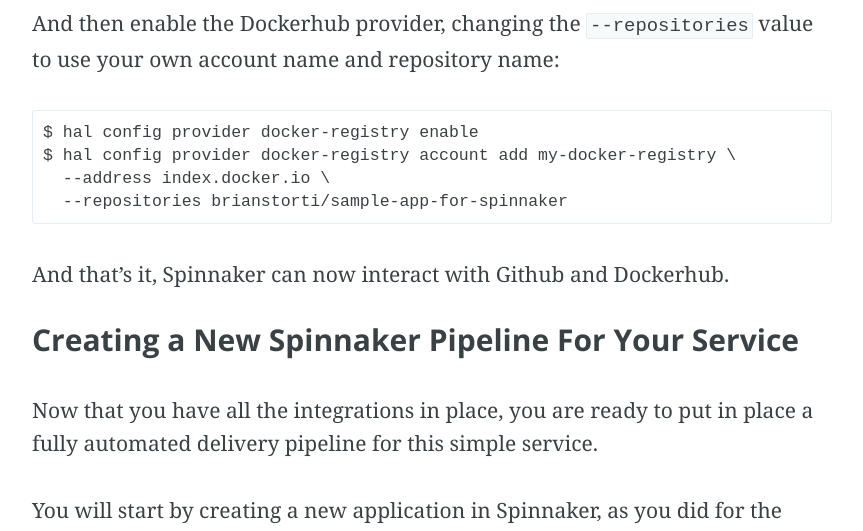
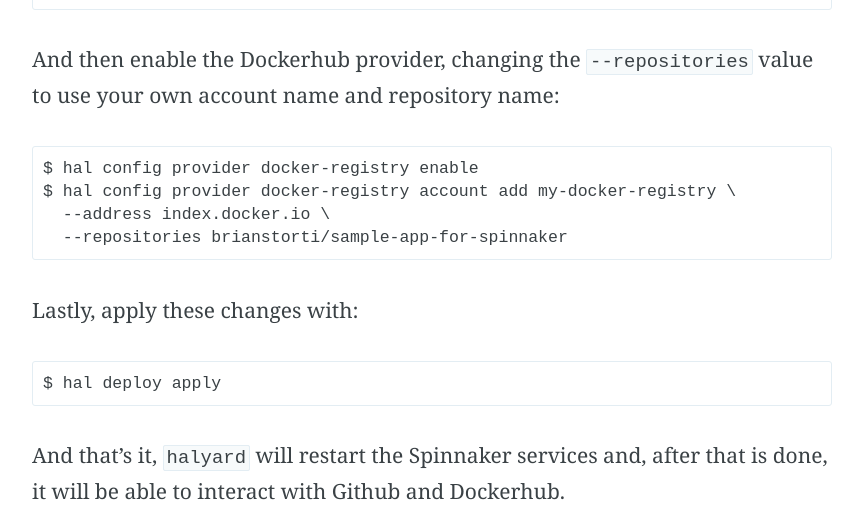
Before and after one commit to brianstorti/brianstorti.github.io, a Jekyll site: the page built from _posts/2021-05-24-ultimate-guide-to-using-kubernetes-with-spinnaker.md, in a window 1280 px wide and 1400 px high, scrolled down 18359 px. Shown: the top 531 px of the window, without its empty margins (208-1071 px from the left). Built offline with Jekyll 4.4.1, drawn with Linux system fonts in a browser that asks for light colours; comment, search, counter and statistics services are not loaded; some of the changed text lies outside the part shown.

Commit message:
More typos

````diff
--- a/_posts/2021-05-24-ultimate-guide-to-using-kubernetes-with-spinnaker.md
+++ b/_posts/2021-05-24-ultimate-guide-to-using-kubernetes-with-spinnaker.md
@@ -65,7 +65,7 @@
 $ hal config provider kubernetes enable
 ```
 
-And then you need to add an account to this provider, that's how Spinnaker will know how to access it. As you are using the Kubernetes provider, the only thing you need is to give this account a name and tell Spinnaker which context from your `kubeconfig` should be used.
+And then you need to add an account to this provider, that's how Spinnaker will know how to access it. As you are using the Kubernetes provider, the only thing you need is to give this account a name and tell Spinnaker which `context` from your `kubeconfig` should be used.
 
 Here I'm defining a `demo-account` account, saying it should use my `demo-cluster` context:
 
@@ -88,9 +88,9 @@
 
 The `--acount-name demo-account` flag is saying halyard should use the `demo-account` you just configured to deploy Spinnaker. It's here that you could set a different account if you were using separate clusters for your apps and Spinnaker.
 
-#### Configuring External Storage for Spinnaker
+#### Configuring External Storage
 
-When you change your application's setting and pipelines, Spinnaker persists that in an external storage. Several providers are supported out of the box, like Amazon S3, Google Cloud Storage, and Azure Storage. You can see the updated list of supported storage solutions in the [Spinnaker docs](https://spinnaker.io/setup/install/storage/#supported-storage-solutions).
+When you change your application's setting and pipelines, Spinnaker persists that in external storage. Several providers are supported out of the box, like Amazon S3, Google Cloud Storage, and Azure Storage. You can see the updated list of supported storage solutions in the [Spinnaker docs](https://spinnaker.io/setup/install/storage/#supported-storage-solutions).
 
 In this example, I'll use Amazon S3.
 
@@ -224,7 +224,8 @@
 
 ![Manifest yaml in Spinnaker](https://imgur.com/dO7X1BK.png)
 
-You can now save these changes and go back to the Pipelines page, where you will see the pipeline you just created. On the right side of this pipeline, you can `Start Manual Execution` to manually trigger the pipeline.
+You can now save these changes and go back to the Pipelines page, where you will see the pipeline you just created.
+On the right side of this pipeline, you can `Start Manual Execution` to manually trigger the pipeline.
 
 ![Pipeline executing in Spinnaker](https://imgur.com/4Im3AiK.png)
 
@@ -399,19 +400,26 @@
   --repositories brianstorti/sample-app-for-spinnaker
 ```
 
-And that's it, Spinnaker can now interact with Github and Dockerhub.
+Lastly, apply these changes with:
+
+```
+$ hal deploy apply
+```
+
+And that's it, `halyard` will restart the Spinnaker services and, after that is done, it will be able to interact with Github and Dockerhub.
 
 #### Creating a New Spinnaker Pipeline For Your Service
 
-Now that you have all the integrations in place, you are ready to put in place a fully automated delivery pipeline for this simple service.
+Now that you have all the integrations you will need configured, you are ready to put in place a fully automated delivery pipeline for this simple service.
 
 You will start by creating a new application in Spinnaker, as you did for the `nginx` example. I will call it `my-service`.
 
 ![New application for your service](https://imgur.com/LcY9MRt.png)
 
-In the application's Pipeline page, you will create a new pipeline that will be responsible for deploying this service. I will call it `Deploy service`.
+In the application's Pipeline page, you will create a new pipeline that will be responsible for deploying this service. You can call it `Deploy service`.
 
-In this pipeline configuration, you can set up a new _Automated Trigger_. These are things that can trigger the pipeline automatically, like a webhook call, a cron schedule or, in this case, a new image being pushed to Dockerhub. Go ahead and select `Docker Registry` as the automated trigger type. For the `Registry Name` you will see the provider you set up previously, `my-docker-registry`, in the `Organization` field you will see your username (or organization) and for the `Image` you see the repository you configured:
+In this pipeline configuration, you can set up a new _Automated Trigger_. These are things that can trigger the pipeline automatically, like a webhook call, a cron schedule or, in this case, a new image being pushed to Dockerhub.
+Go ahead and select `Docker Registry` as the automated trigger type. For the `Registry Name` you will see the provider you set up previously, `my-docker-registry`, in the `Organization` field you will see your username (or organization) and for the `Image` you see the repository you configured:
 
 ![Spinnaker automated trigger](https://imgur.com/E3j0hSK.png)
 
@@ -421,13 +429,11 @@
 
 ![Manual pipeline execution popup](https://imgur.com/SZ7zXuI.png)
 
-This indicates the trigger is working as expected.
-
 #### Fetching Manifests From Github
 
 You could define your Kubernetes `yaml` manifests directly in Spinnaker, as you did previously for `nginx`, and that works fine, but you lose the benefits of having these manifests versioned with your code, and potentially even making changes to these files in Github trigger a pipeline execution.
 
-For this sample service, you will make Spinnaker fetch the files directly from the Github repository you created previously. This repo has two manifest files: `service.yaml` and `deployment.yaml`, so you will create two stages in this pipeline you just configured, one to deploy the service, and another to create the Kubernetes `service`.
+For this sample service, you will make Spinnaker fetch the files directly from the Github repository you created previously. This repository has two manifest files: `service.yaml` and `deployment.yaml`, so you will create two stages in this pipeline you just configured, one to apply the `service`, and another for the `deployment`.
 
 Go ahead and create a new stage in this pipeline with the type `Deploy (Manifest)` and name it `Apply Deployment`. Select the `demo-account` and in the Manifest Configuration section select `artifact` instead of `text`.
 
````
Also changed, not shown: other parts of _posts/2021-05-24-ultimate-guide-to-using-kubernetes-with-spinnaker.md (+7 -7 lines).
